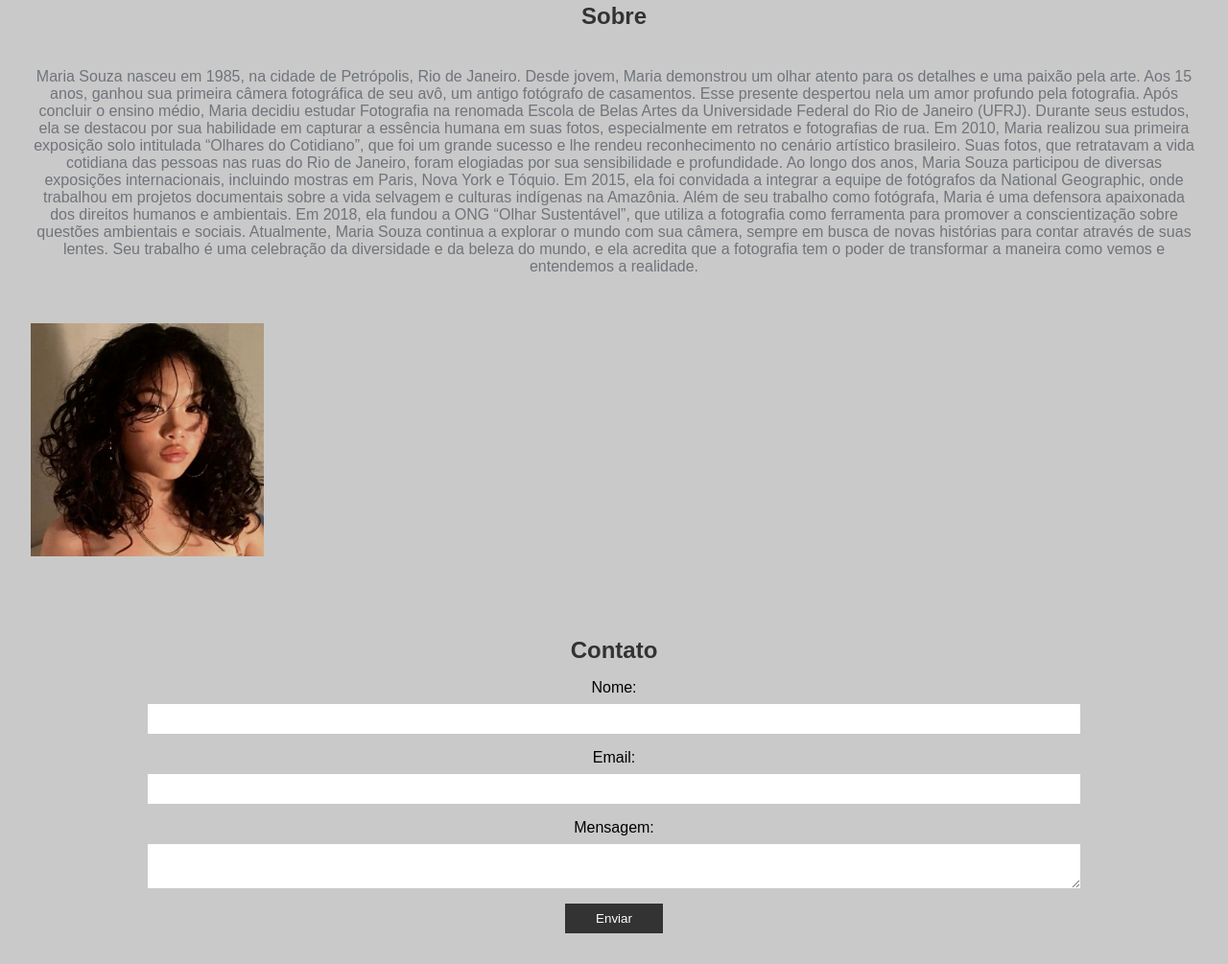
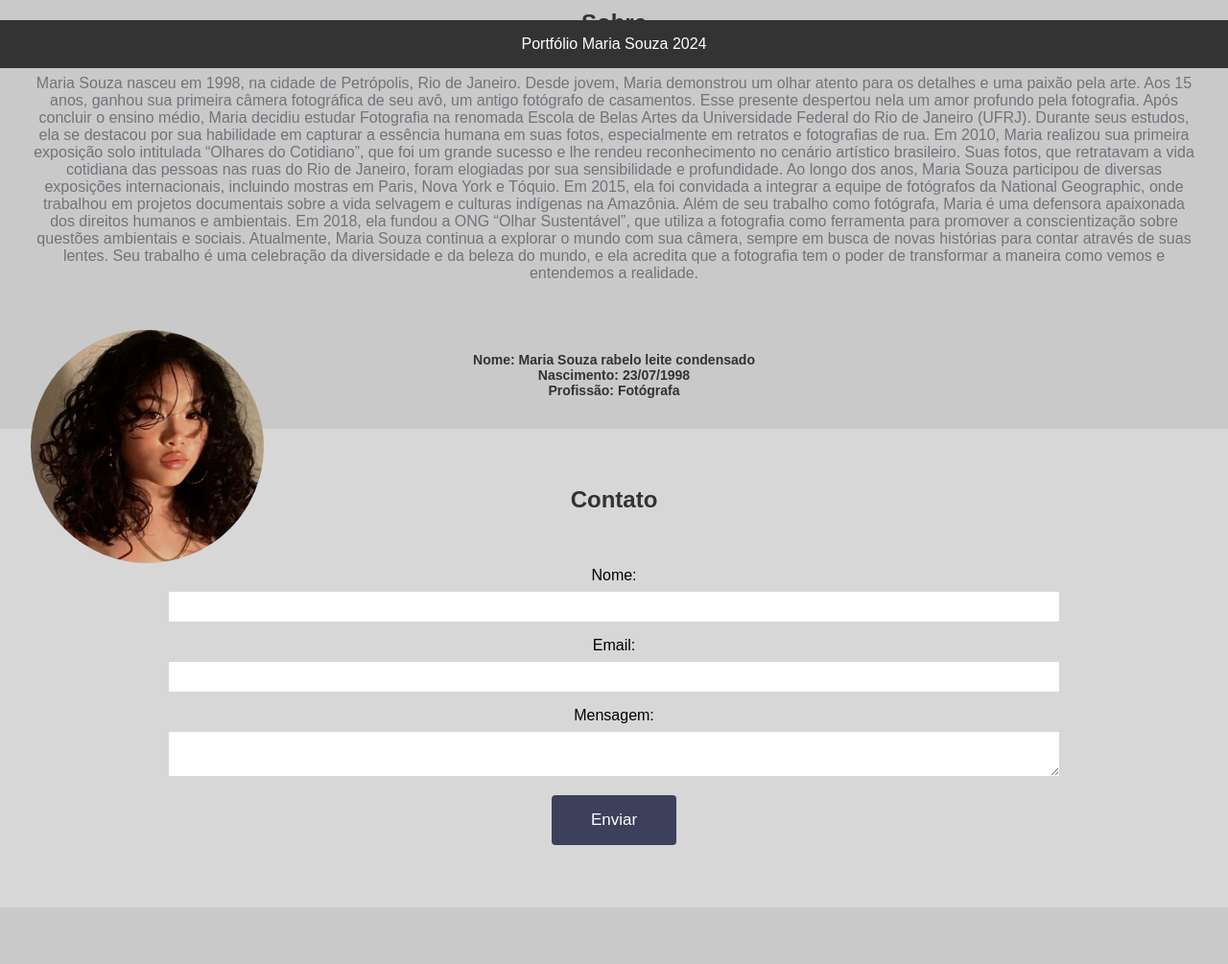
Before and after one commit to joaosuttermg/DESAFIO-PORTIFOLIO, a plain HTML site: page index.html in a window 1280 px wide. Shown: the part 729-1734 px from the top of the page at 96% size. After the commit the page ends 1675 px from the top, so only its background shows below. Drawn offline with Linux system fonts and the light colour scheme.

Commit message:
portifolio completed

```diff
--- a/CSS/styless.css
+++ b/CSS/styless.css
@@ -21,7 +21,20 @@ header img {
     height: 10%;
     margin-top: 15px;
 }
+.retrato {
+    display: flex;
+        flex-direction: row;
+        justify-content: left;
+        margin-top: 15px;
 
+}
+.info {
+    display: flex;
+    flex-direction: column;
+    justify-content: left;
+    margin-top: -240px;
+    font-size: 12px;
+}
 nav ul {
     list-style: none;
     display: flex;
@@ -74,23 +87,58 @@ form textarea {
     margin-top: 0.5rem;
 }
 
-form button {
-    margin-top: 1rem;
-    padding: 0.5rem 2rem;
-    background-color: #333;
-    color: white;
+button {
+    display: inline-block;
+    border-radius: 4px;
+    background-color: #3d405b;
     border: none;
+    color: #FFFFFF;
+    text-align: center;
+    font-size: 17px;
+    padding: 16px;
+    width: 130px;
+    transition: all 0.5s;
     cursor: pointer;
+    margin: 5px;
+    margin-top: 20px;
+
+}
+
+button span {
+    cursor: pointer;
+    display: inline-block;
+    position: relative;
+    transition: 0.5s;
+}
+
+button span:after {
+    content: '»';
+    position: absolute;
+    opacity: 0;
+    top: 0;
+    right: -15px;
+    transition: 0.5s;
+}
+
+button:hover span {
+    padding-right: 15px;
+}
+
+button:hover span:after {
+    opacity: 1;
+    right: 0;
 }
 
 footer {
+
     background-color: #333;
     color: white;
     text-align: center;
-    padding: 1rem 0;
+    padding:1rem 0;
     position: fixed;
     width: 100%;
     bottom: 0;
+    margin-bottom: 0;
 }
 #about h2 {
     margin-bottom: 40px;
@@ -101,6 +149,7 @@ footer {
     width: 20%;
     max-width: 400px;
     margin-bottom: 20px;
+    border-radius: 50%;
 }
 @media (max-width: 768px) {
     #about img {
@@ -196,3 +245,10 @@ footer {
         transform: rotate(-10deg);
     }
 }
+#contact {
+    padding: 60px;
+    background-color: #d7d7d7;
+}
+#contact h2{
+    margin-bottom: 40px;
+}
--- a/index.html
+++ b/index.html
@@ -32,7 +32,7 @@
         </div>
         <nav>
             <ul>
-                <li><a href="#home">Início</a></li>
+
                 <li><a href="#portfolio">Portfólio</a></li>
                 <li><a href="#about">Sobre</a></li>
                 <li><a href="#contact">Contato</a></li>
@@ -42,7 +42,9 @@
 
     <section id="home">
         <h1>Bem-vindo ao Portfólio de Maria Souza</h1>
-        <p>Fotógrafa profissional especializada em retratos e paisagens.</p>
+        <p>Fotógrafa profissional especializada em retratos e paisagens. <br>
+            FERRAMENTAS DE EDIÇÃO : PHOTOSHOP / ADOBE LIGHTROOM
+        </p>
     </section>
 
     <section id="portfolio">
@@ -56,7 +58,7 @@
 
     <section id="about">
         <h2>Sobre</h2>
-        <p>Maria Souza nasceu em 1985, na cidade de Petrópolis, Rio de Janeiro. Desde jovem, Maria demonstrou um olhar atento para
+        <p>Maria Souza nasceu em 1998, na cidade de Petrópolis, Rio de Janeiro. Desde jovem, Maria demonstrou um olhar atento para
         os detalhes e uma paixão pela arte. Aos 15 anos, ganhou sua primeira câmera fotográfica de seu avô, um antigo fotógrafo
         de casamentos. Esse presente despertou nela um amor profundo pela fotografia.
 
@@ -79,7 +81,21 @@
         Atualmente, Maria Souza continua a explorar o mundo com sua câmera, sempre em busca de novas histórias para contar
         através de suas lentes. Seu trabalho é uma celebração da diversidade e da beleza do mundo, e ela acredita que a
         fotografia tem o poder de transformar a maneira como vemos e entendemos a realidade.</p>
+        <div class="fotoPessoal">
         <img src="./img/Bertha Jorkins.jpg" alt="fotografia">
+        </div>
+        <div class="info">
+        <h3>
+            Nome: Maria Souza rabelo leite condensado
+        </h3>
+        <h3>
+            Nascimento: 23/07/1998
+        </h3>
+        <h3>
+            Profissão: Fotógrafa
+        </h3>
+
+        </div>
     </section>
 
     <section id="contact">
@@ -94,11 +110,14 @@
             <label for="message">Mensagem:</label>
             <textarea id="message" name="message" required></textarea>
 
-            <button type="submit">Enviar</button>
+            <button type="submit">
+               <span>Enviar</span>
+            </button>
         </form>
     </section>
-
-
 </body>
+<footer>
+    Portfólio Maria Souza 2024
+</footer>
 
 </html>
```
